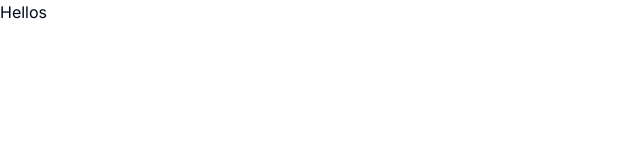
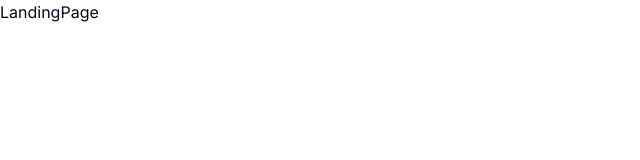
Before and after one commit to codymarshall94/train-ai, a Next.js app: page / in a window 1280 px wide. Shown: the top 160 px of the page, without its empty margins (0-640 px from the left). Built offline with nearby package versions, Linux system fonts and the light colour scheme.

Commit message:
ROUTE ADDED: landing

```diff
--- /dev/null
+++ b/app/(landing)/page.tsx
@@ -0,0 +1,7 @@
+import React from 'react'
+
+export default function LandingPage() {
+  return (
+    <div>LandingPage</div>
+  )
+}
--- a/app/page.tsx
+++ /dev/null
@@ -1,3 +0,0 @@
-export default function Home() {
-  return <p>Hellos</p>;
-}
```
